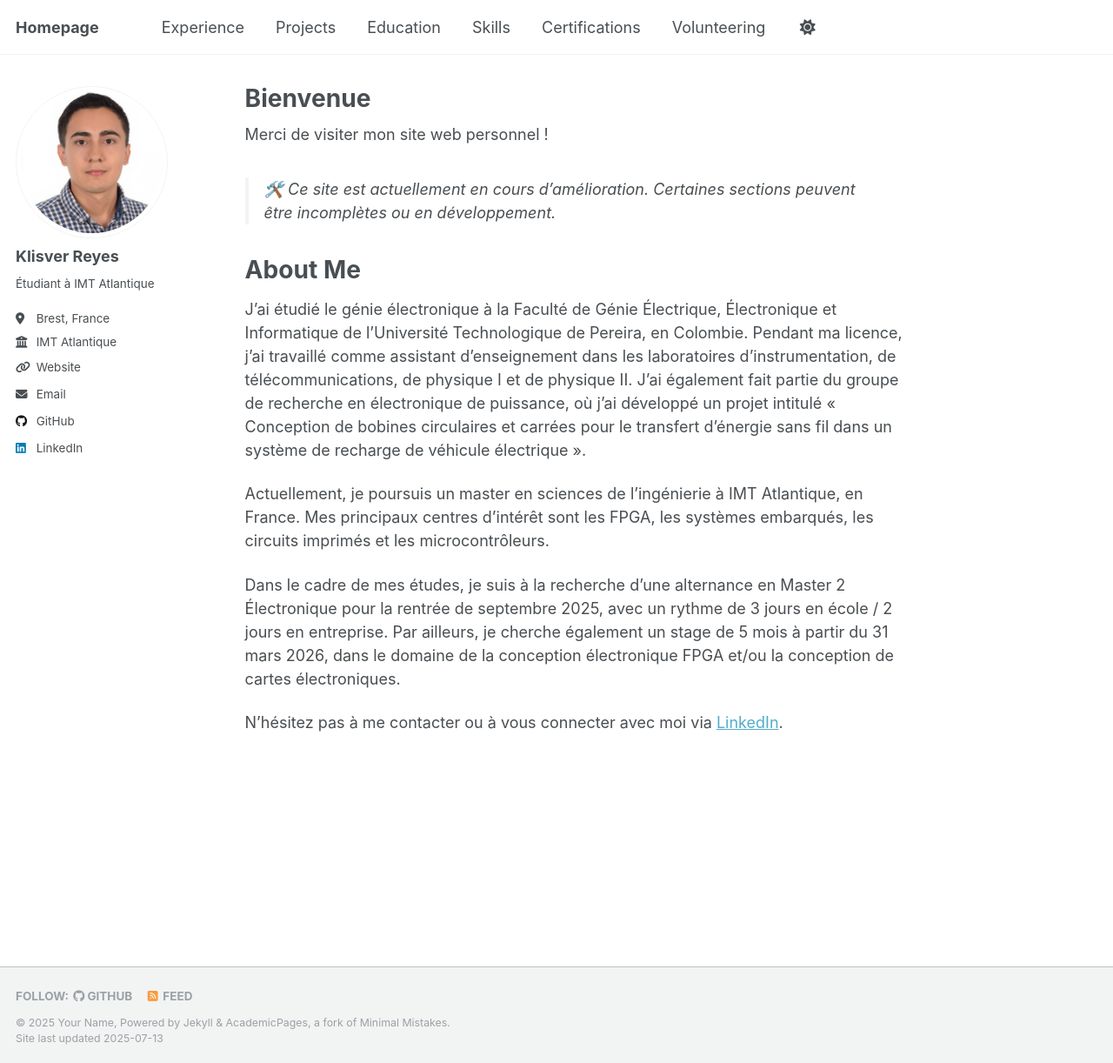
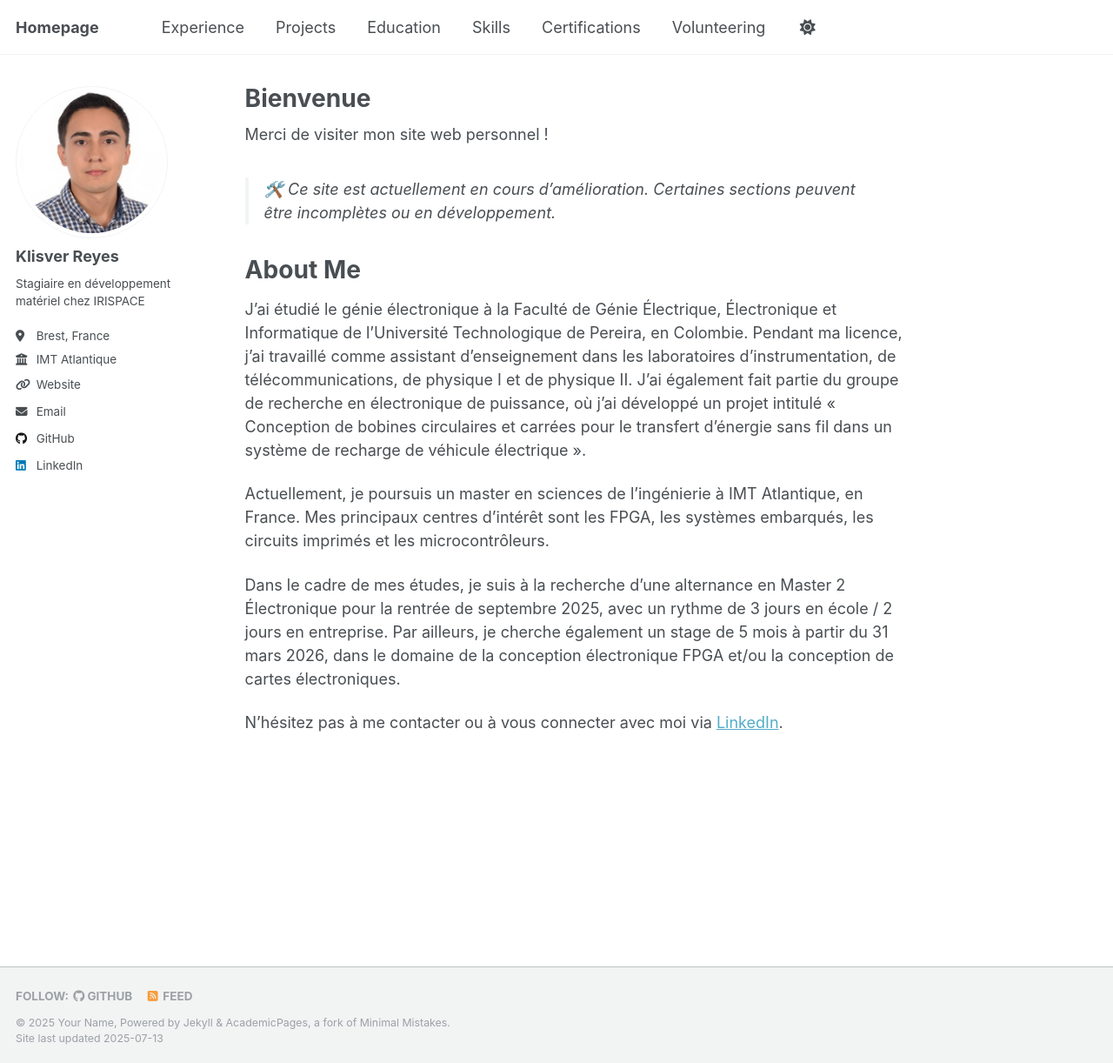
Before and after one commit to Klisver-Reyes/Klisver-Reyes.github.io, a Jekyll site: the page built from _pages/about.md, in a window 1280 px wide and 1222 px high. Shown: the whole window at 87% size. Built offline with Jekyll 4.4.1, drawn with Linux system fonts in a browser that asks for light colours.

Commit message:
Update _config.yml

```diff
--- a/_config.yml
+++ b/_config.yml
@@ -25,7 +25,7 @@ author:
   avatar           : "PhotoWebsite.jpg"
   name             : "Klisver Reyes"
   pronouns         : # example: "she/her"
-  bio              : "Étudiant à IMT Atlantique"
+  bio              : "Stagiaire en développement matériel chez IRISPACE"
   location         : "Brest, France"
   employer         : "IMT Atlantique"
   uri              : "https://klisver-reyes.github.io"
```
